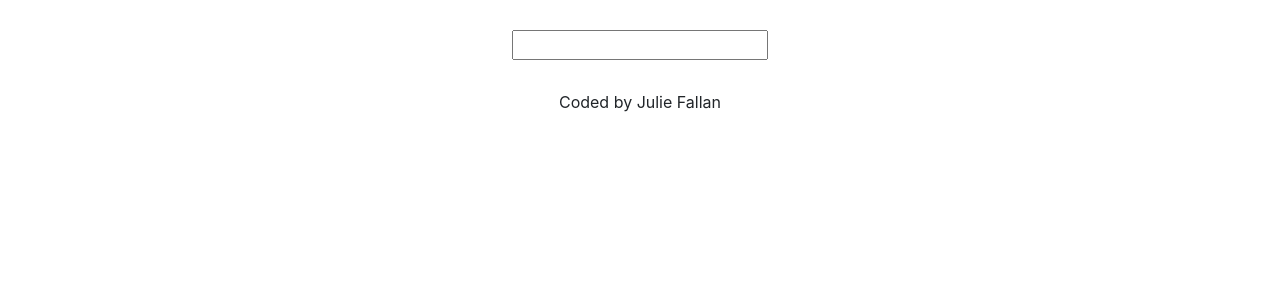
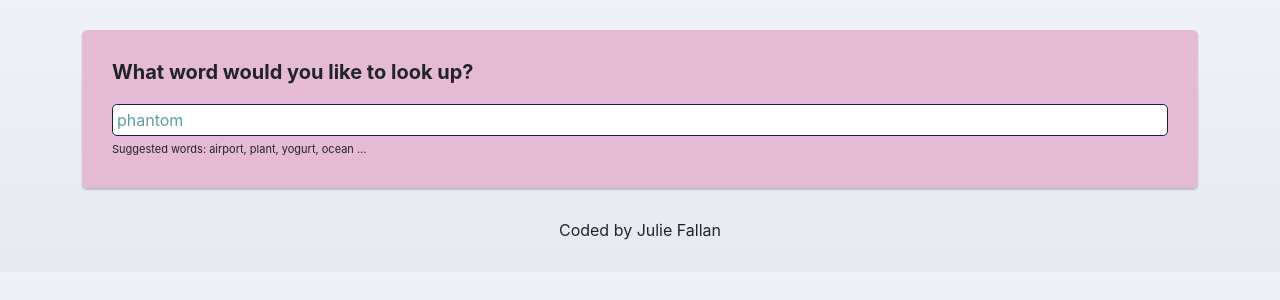
Before and after one commit to FallJ/dictionary-app, a React (Create React App) app: page / in a window 1280 px wide. Shown: the top 300 px of the page. Built offline with nearby package versions, Linux system fonts and the light colour scheme; no server answers.

Commit message:
Added styling

```diff
--- a/src/App.css
+++ b/src/App.css
@@ -1,3 +1,8 @@
+body {
+    background: linear-gradient(to top, #e6e9f0 0%, #eef1f5 100%);
+}
+
+
 .App-header {
     margin: 30px 0;
 }
--- a/src/App.js
+++ b/src/App.js
@@ -7,7 +7,7 @@ export default function App() {
       <div className="container">
         <header className="App-header"></header>
      <main>
-       <Dictionary />
+       <Dictionary defaultKeyword="phantom" />
      </main>
      <footer className="App-footer">Coded by Julie Fallan</footer>
       </div>
--- a/src/Dictionary.css
+++ b/src/Dictionary.css
@@ -1,4 +1,28 @@
-.dictionary {
-    margin: auto;
-    text-align: center;
+.dictionary h1 {
+        font-size: 20px;
+        margin-bottom: 20px;
+        font-weight: bold;
 }
+
+.dictionary section {
+    background: #E4BAD4;
+
+    padding: 30px;
+    border-radius: 5px;
+    box-shadow: 0 2px 2px rgba(0, 0, 0, .2);
+    margin: 20px 0;
+}
+
+.dictionary input {
+    width: 100%;
+    padding: 3px 4px;
+    border-radius: 5px;
+    border: 1px solid #161E54;
+    color:cadetblue;
+
+}
+
+.dictionary .hint {
+    font-size: 11px;
+    margin-top: 5px;
+}
--- a/src/Dictionary.js
+++ b/src/Dictionary.js
@@ -3,32 +3,55 @@ import axios from "axios";
 import Results from "./Results";
 import "./Dictionary.css";
 
-export default function Dictionary() {
-  const [keyword, setKeyword] = useState("");
+export default function Dictionary(props) {
+  const [keyword, setKeyword] = useState(props.defaultKeyword);
   const [results, setResults] = useState(null);
+  const [loaded, setLoaded] = useState(false);
 
 
   function handleResponse(response) {
     setResults(response.data[0]);
   }
 
-  function search(event) {
+function search() {
+let apiUrl = `https://api.dictionaryapi.dev/api/v2/entries/en/${keyword}`;
+axios.get(apiUrl).then(handleResponse);
+}
+
+  function handleSubmit(event) {
     event.preventDefault();
+search();
 
-    let apiUrl = `https://api.dictionaryapi.dev/api/v2/entries/en/${keyword}`;
-    axios.get(apiUrl).then(handleResponse);
   }
 
   function handleKeywordChange(event) {
     setKeyword(event.target.value);
   }
 
-  return (
-    <div className="dictionary">
-      <form onSubmit={search}>
-        <input type="search" onChange={handleKeywordChange} />
+function load() {
+  setLoaded(true);
+  search();
+}
+
+if (loaded) {
+return (
+  <div className="dictionary">
+    <section>
+      <h1>What word would you like to look up?</h1>
+      <form onSubmit={handleSubmit}>
+        <input type="search" onChange={handleKeywordChange} defaultValue={props.defaultKeyword} />
       </form>
-      <Results results={results} />
-    </div>
-  );
+      <div className="hint">
+        Suggested words: airport, plant, yogurt, ocean ...
+      </div>
+    </section>
+    <Results results={results} />
+  </div>
+);
+
+} else {
+  load();
 }
+
+
+}
--- /dev/null
+++ b/src/Meaning.css
@@ -0,0 +1,11 @@
+.meaning h3 {
+font-size: 24px;
+line-height: 1.5;
+font-weight: bold;
+}
+
+.meaning .example {
+    font-size: 15px;
+    opacity: .6;
+    font-style: italic;
+}
--- a/src/Meaning.js
+++ b/src/Meaning.js
@@ -1,5 +1,6 @@
 import React from "react";
 import Synonyms from "./Synonyms";
+import "./Meaning.css";
 
 
 export default function Meaning(props) {
@@ -12,14 +13,14 @@ return (
 
 return (
   <div key={index}>
-    <p>
-      <strong>Definition:</strong> {definition.definition}
-      <br />
-      <strong>Example:</strong>
-      <em>{definition.example}</em>
-      <br />
+    <div className="definition">
+      Definition: {definition.definition}</div>
+
+     <div className="example"> Example: {""}
+      {definition.example}</div>
+
       <Synonyms synonyms={definition.synonyms} />
-    </p>
+
   </div>
 );
 })}
--- /dev/null
+++ b/src/Phonetic.css
@@ -0,0 +1,18 @@
+.phonetic {
+    margin: 20px 0;
+}
+
+
+.phonetic a {
+    border: 1px solid #161E54;
+    text-decoration: none;
+    padding: 5px 10px;
+    border-radius: 20px;
+    color: #1E5128;
+    margin-right: 10px;
+}
+
+.phonetic a:hover {
+    background: #113CFC;
+    color: #69DADB;
+}
--- a/src/Phonetic.js
+++ b/src/Phonetic.js
@@ -1,4 +1,5 @@
 import React from "react";
+import "./Phonetic.css";
 
 
 export default function Phonetic(props) {
--- /dev/null
+++ b/src/Results.css
@@ -0,0 +1,5 @@
+.results h2 {
+    font-size: 36px;
+    font-weight: bold;
+    line-height: 1.5;
+}
--- a/src/Results.js
+++ b/src/Results.js
@@ -1,6 +1,7 @@
 import React from "react";
 import Meaning from "./Meaning";
 import Phonetic from "./Phonetic";
+import "./Results.css";
 
 
 export default function Results(props) {
@@ -8,6 +9,7 @@ export default function Results(props) {
 if(props.results) {
     return(
         <div className="results">
+            <section>
             <h2>{props.results.word}</h2>
 
             {props.results.phonetics.map(function(phonetic, index) {
@@ -17,11 +19,11 @@ if(props.results) {
                     </div>
                 );
             })}
-
+</section>
             {props.results.meanings.map(function(meaning, index) {
-                return ( <div key={index}>
+                return ( <section key={index}>
 <Meaning meaning={meaning} />
-                    </div>);
+                    </section>);
 
             })}
         </div>
--- a/src/Synonyms.css
+++ b/src/Synonyms.css
@@ -1,3 +1,12 @@
 .synonyms {
+    margin: 30px 0 0;
+    padding: 0;
+}
+
+.synonyms li {
+    display: inline-block;
     list-style: none;
+    padding-right: 10px;
+    font-size: 12px;
+    line-height: 1;
 }
```
